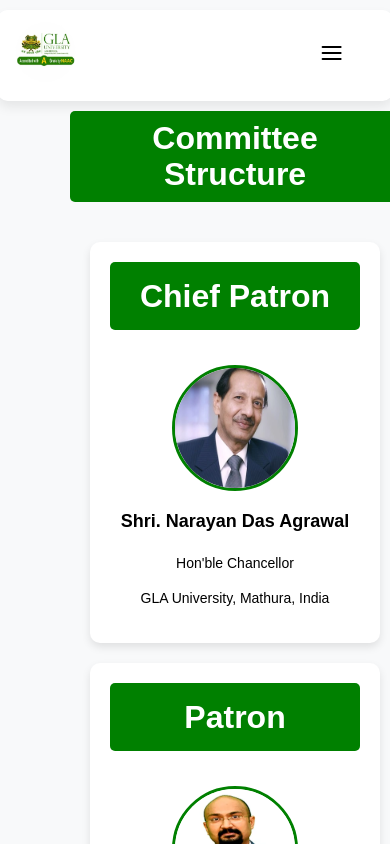
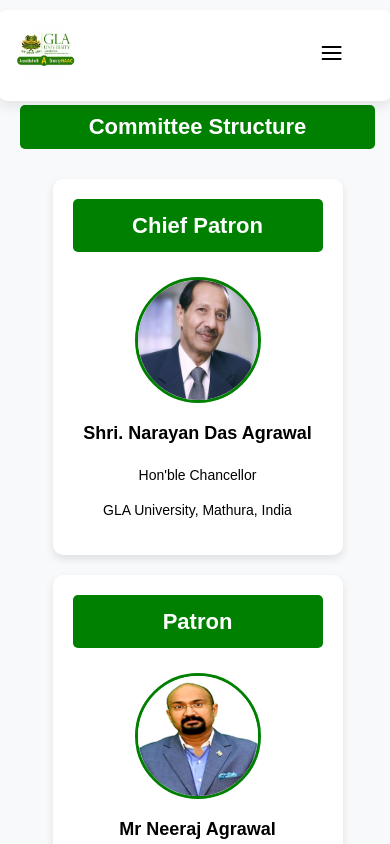
Before and after one commit to Akshat-hype/PARC2026, a React (Vite) app: page /committee in a window 390 px wide. Shown: the top 844 px of the page. Built offline with nearby package versions, Linux system fonts and the light colour scheme.

Commit message:
Committee done

```diff
--- a/src/pages/Committee.css
+++ b/src/pages/Committee.css
@@ -1,13 +1,33 @@
 .committee-page {
-    text-align: center;
-    padding: 30px;
-    padding-top: 90px;
-    margin-left: 40px;
+  text-align: center;
+  padding: 30px;
+  padding-top: 110px;
+  margin-left: 40px;
+}
+
+/* Responsive adjustments */
+@media (max-width: 768px) {
+  .committee-page {
+      padding: 20px;
+      padding-top: 100px; /* Slightly reduce top padding */
+      margin-left: 10px; /* Reduce left margin for smaller screens */
   }
 
   .committee-title {
-    font-size: 32px;
-    font-weight: bold;
-    color: white;
-    margin-bottom: 20px;
+      font-size: 26px; /* Slightly smaller font size */
+      margin-bottom: 15px;
   }
+}
+
+@media (max-width: 480px) {
+  .committee-page {
+      padding: 15px;
+      padding-top: 90px;
+      margin-left: 5px;
+  }
+
+  .committee-title {
+      font-size: 22px; /* Further reduce title size for small screens */
+      margin-bottom: 10px;
+  }
+}
```
